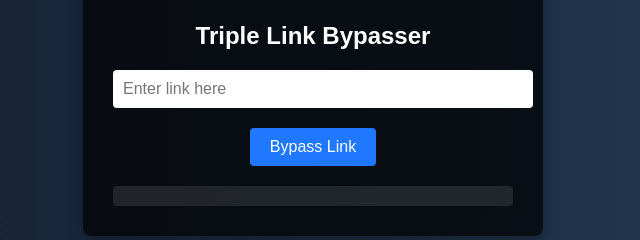
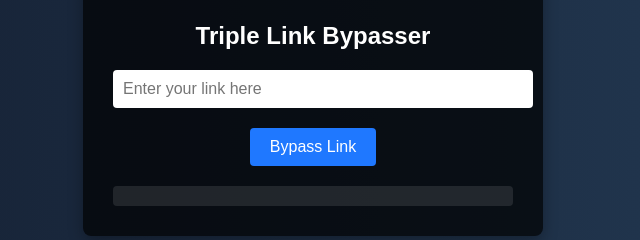
Before and after one commit to BloxFruit3Script/TripleScript.github.io, a plain HTML site: page index.html in a window 1280 px wide. Shown: the part 296-536 px from the top of the page, 327-967 px from the left. Drawn offline with Linux system fonts and the light colour scheme.

Commit message:
Update index.html

```diff
--- a/index.html
+++ b/index.html
@@ -78,7 +78,7 @@
 <body>
     <div class="container">
         <h2>Triple Link Bypasser</h2>
-        <input type="text" id="linkInput" placeholder="Enter link here">
+        <input type="text" id="linkInput" placeholder="Enter your link here">
         <button onclick="bypassLink()">Bypass Link</button>
         <div id="result" class="result"></div>
     </div>
```
